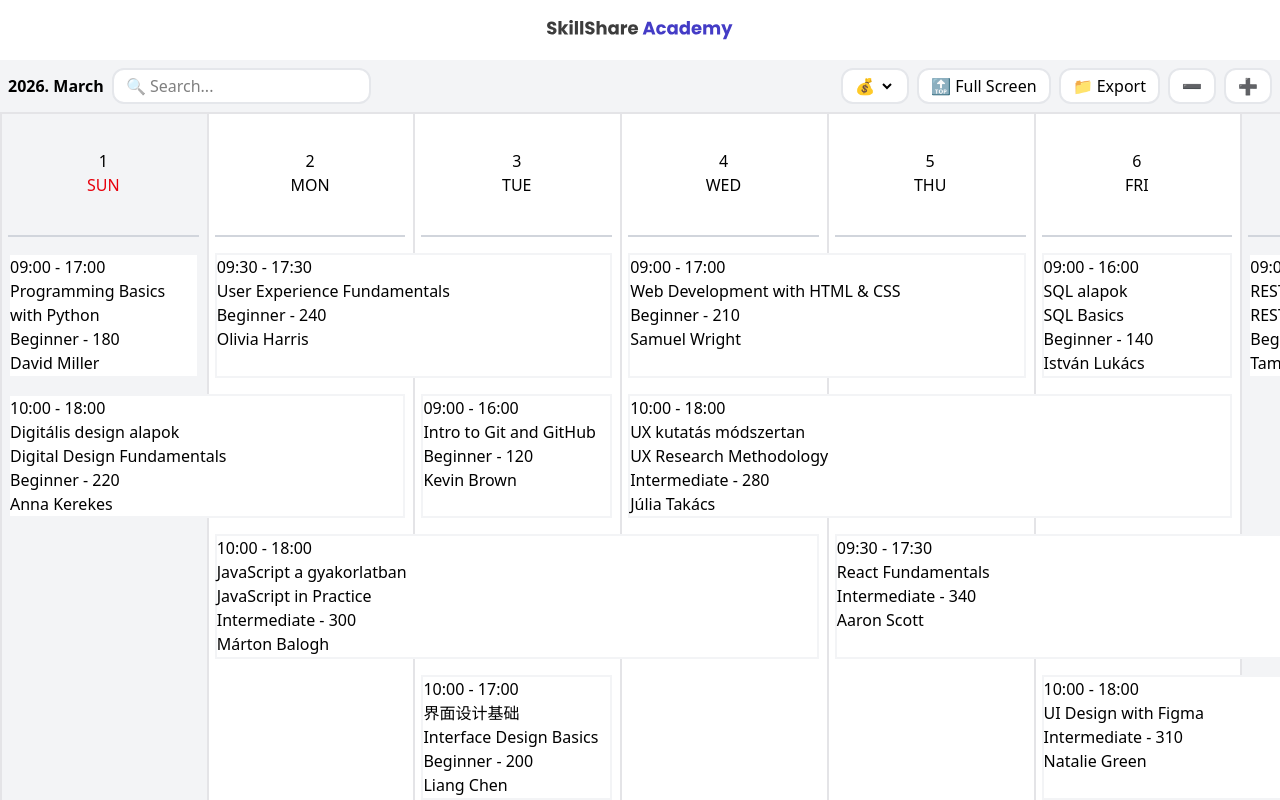
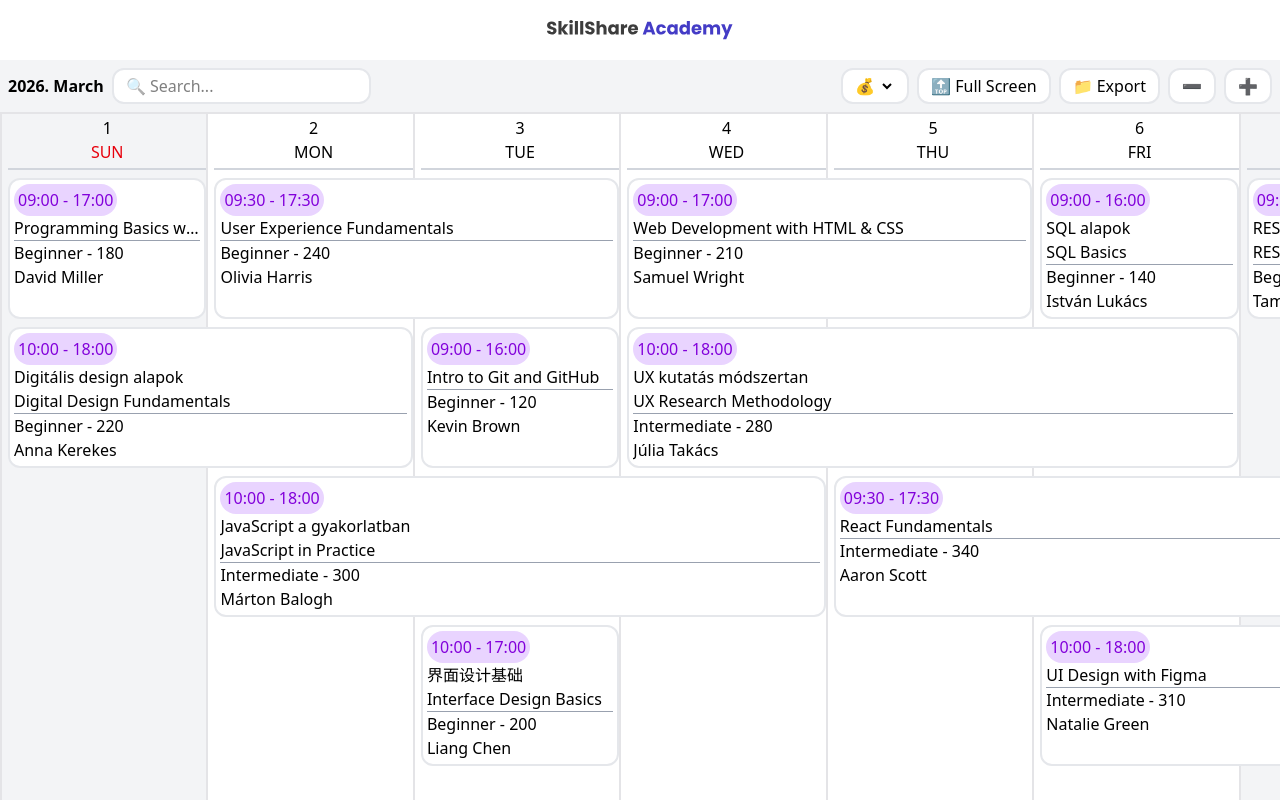
Before and after one commit to kiralysanyi/es2027-s17-r1-169, a React (Vite) app in the folder phase-2-src/: page / in a window 1280 px wide. Built offline with nearby package versions, Linux system fonts and the light colour scheme.

Commit message:
some refactoring and fix col width

```diff
--- a/phase-2-src/src/components/Calendar.jsx
+++ b/phase-2-src/src/components/Calendar.jsx
@@ -20,23 +20,23 @@
 const Calendar = ({ startDay, endDay, courses, currencies, scale }) => {
     const positionedCourses = positionCourses(courses)
     const dayMap = calcDayNames(startDay, endDay)
-    return <div className="w-full overflow-x-auto flex-1">
+    return <div className="w-full overflow-x-auto flex-1 h-full relative">
         <div style={{
             transition: "200ms",
-            gridTemplateColumns: `repeat(${endDay}, 1fr)`,
-            columnGap: "1rem",
-            rowGap: "1rem", width: (500 * scale) + "%",
-            gridTemplateRows: `repeat(${calculateRowCount(courses) + 1}, 1fr)`
-        }} className="grid h-full pl-2">
+            gridTemplateColumns: `repeat(${endDay}, minmax(0, 1fr))`,
+            columnGap: "0.5rem",
+            rowGap: "0.5rem", width: (500 * scale) + "%",
+            gridTemplateRows: `0.5fr repeat(${calculateRowCount(courses) + 1}, 1fr)`
+        }} className="course-grid">
             {/* Render header */}
             {dayMap.map((day, index) => <div className={
                 `flex flex-col align-middle justify-center border-b-2 border-gray-300
-                gridline ${(day == "SAT") || (day == "SUN") ? "gridline-weekend" : ""}
-                ${index == 14 ? "holiday-indicator" : "" }
-                `} style={{ gridColumn: 0, gridRow: 0 }}>
+                gridline grid-head ${(day == "SAT") || (day == "SUN") ? "gridline-weekend" : ""}
+                ${index == 14 ? "holiday-indicator" : ""}
+                `} style={{ gridColumn: index + 1, gridRow: 0 }}>
                 <span className="mx-auto">{index + 1}</span>
                 <span className={`mx-auto ${(day == "SAT") || (day == "SUN") ? "text-red-600" : ""}`}>{day}</span>
-                {index == 14 ? <span className="text-white bg-red-600 text-center rounded-xl">
+                {index == 14 ? <span className="text-white bg-red-600 text-center rounded-xl" style={{marginBottom: "-1rem"}}>
                     Hungarian Revolution
                 </span> : ""}
             </div>)}
--- a/phase-2-src/src/components/Course.jsx
+++ b/phase-2-src/src/components/Course.jsx
@@ -10,8 +10,15 @@
     const startDate = new Date(course["startDate"]);
     const endDate = new Date(course["endDate"]);
 
-    return <div style={{ transition: "200ms", gridRow: course.row + 1, gridColumnStart: startDate.getDate(), gridColumnEnd: endDate.getMonth() == 2 ? endDate.getDate() : 31, opacity: course.hidden == true ? 0 : 1 }} className={`bg-white border-2 border-gray-100 flex flex-col`}>
-        <span>
+    return <div style={{
+        transition: "200ms",
+        gridRow: course.row + 1,
+        gridColumnStart: startDate.getDate(),
+        gridColumnEnd: endDate.getMonth() == 2 ? endDate.getDate() : 31,
+        opacity: course.hidden == true ? 0 : 1 }}
+
+    className="course-card">
+        <span className="bg-purple-200 mr-auto p-1 rounded-full text-purple-700 truncate max-w-full">
             {formatKlok(startDate.getHours())}:{formatKlok(startDate.getMinutes())} - {formatKlok(endDate.getHours())}:{formatKlok(endDate.getMinutes())}
         </span>
         <span>
@@ -20,6 +27,7 @@
         {course.courseName != course.courseNameEnglish ? <span>
             {course.courseNameEnglish}
         </span> : ""}
+        <div className="w-full bg-gray-400" style={{height: "1px"}}></div>
         <span>
             {course.difficulty} - {course.price}
         </span>
--- a/phase-2-src/src/index.css
+++ b/phase-2-src/src/index.css
@@ -27,6 +27,10 @@
     @apply cursor-pointer;
 }
 
+.course-grid {
+    @apply grid h-full pl-2;
+}
+
 .gridline {
     position: relative;
 }
@@ -36,8 +40,8 @@
     position: absolute;
     top: 0px;
     left: -0.5rem;
+    height: 100cqh;
     width: calc(100% + 2rem);
-    height: 100dvh;
     z-index: -1;
     @apply bg-white border-2 border-zinc-200;
 }
@@ -48,7 +52,7 @@
     top: 100%;
     left: 50%;
     width: 1px;
-    height: 100dvh;
+    height: 100%;
     z-index: 0;
     background-color: rgba(255, 0, 0, 0.151);
 }
@@ -56,3 +60,18 @@
 .gridline-weekend::after {
     @apply bg-gray-100;
 }
+
+.grid-head {
+    position: relative;
+}
+
+.course-card {
+    @apply w-full;
+    @apply bg-white border-2 border-gray-200 flex flex-col rounded-xl p-1;
+    @apply cursor-pointer;
+    @apply transition hover:border-purple-600;
+}
+
+.course-card span {
+    @apply truncate text-ellipsis
+}
```
